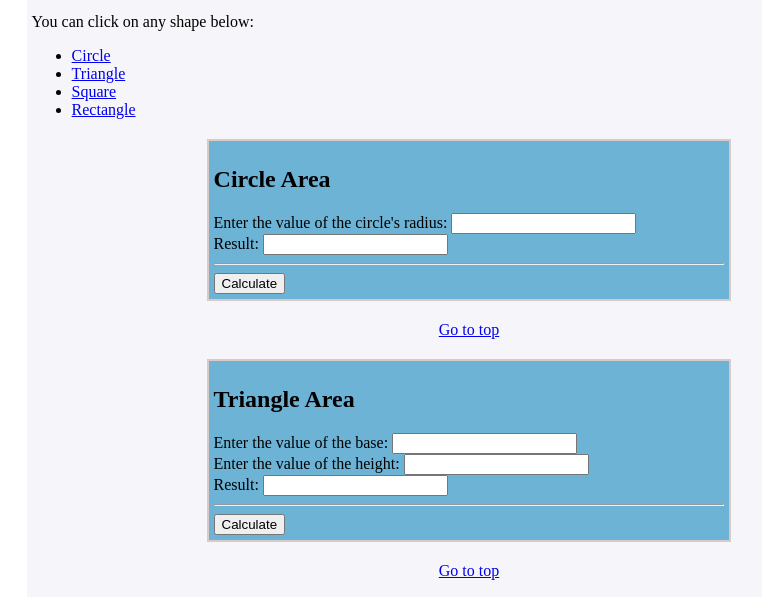
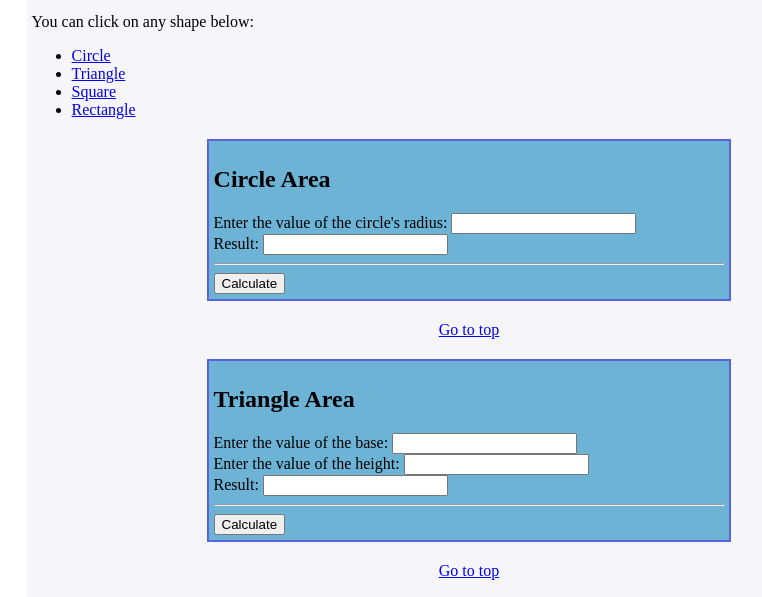
Before and after one commit to LouisGodfrin/JavaScript_Assignment_2, a plain HTML site: page index.html in a window 1280 px wide. Shown: the part 114-711 px from the top of the page, without its empty margins (171-933 px from the left). Drawn offline with Linux system fonts and the light colour scheme.

Commit message:
Update index.html

```diff
--- a/index.html
+++ b/index.html
@@ -118,7 +118,7 @@
         {
             width: 60%;
             background-color:rgb(108, 179, 214);
-            border:2px solid rgb(217, 202, 202);
+            border:2px solid rgb(87, 100, 221);
             margin:20px auto;
         }
         .wrapper,section
```
